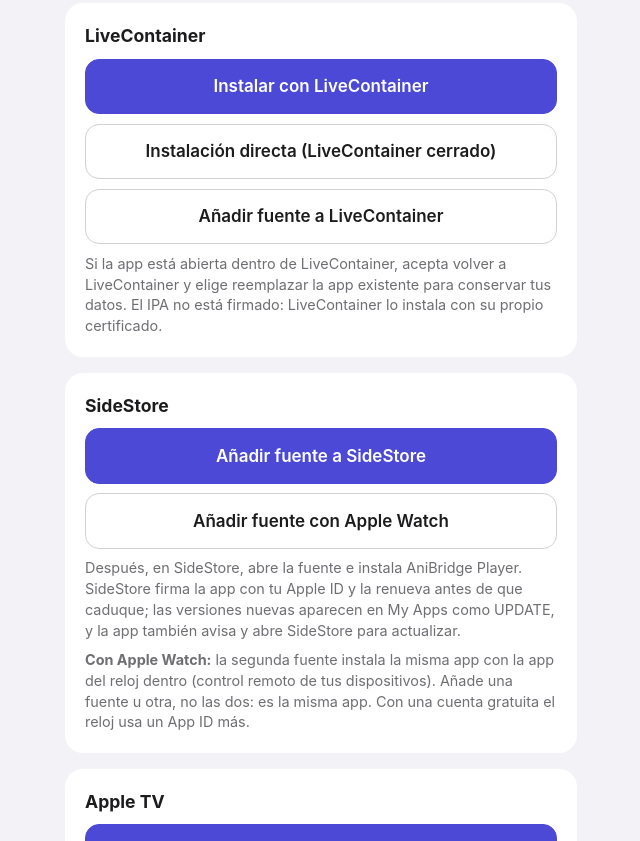
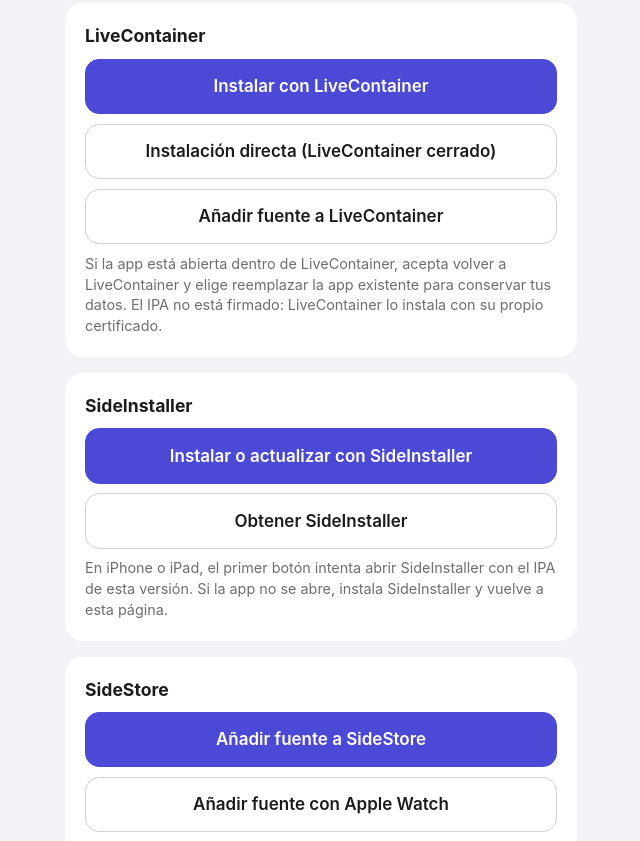
Before and after one commit to rsilva48/anksubbrd, a plain HTML site: page index.html in a window 1280 px wide. Shown: the part 345-1186 px from the top of the page, without its empty margins (319-959 px from the left). Drawn offline with Linux system fonts and the light colour scheme.

Commit message:
docs: update installation page

```diff
--- a/index.html
+++ b/index.html
@@ -41,6 +41,13 @@
       <a class="button" id="direct" href="#">Instalación directa (LiveContainer cerrado)</a>
       <a class="button" id="lc-source" href="#">Añadir fuente a LiveContainer</a>
       <p class="note">Si la app está abierta dentro de LiveContainer, acepta volver a LiveContainer y elige reemplazar la app existente para conservar tus datos. El IPA no está firmado: LiveContainer lo instala con su propio certificado.</p>
+    </div>
+
+    <div class="card">
+      <h2>SideInstaller</h2>
+      <a class="button primary" id="sideinstaller-open" href="https://sideinstaller.net/install.html">Instalar o actualizar con SideInstaller</a>
+      <a class="button" href="https://sideinstaller.net/install.html">Obtener SideInstaller</a>
+      <p class="note">En iPhone o iPad, el primer botón intenta abrir SideInstaller con el IPA de esta versión. Si la app no se abre, instala SideInstaller y vuelve a esta página.</p>
     </div>
 
     <div class="card">
@@ -107,6 +114,7 @@
     link('install', `livecontainer://open-web-page?url=${encodeURIComponent(btoa(itms))}`);
     link('direct', `livecontainer://install?url=${encodeURIComponent(ipa)}`);
     link('lc-source', `livecontainer://source?url=${encodeURIComponent(source)}`);
+    link('sideinstaller-open', `https://sideinstaller.net/open.html?url=${encodeURIComponent(ipa)}`);
     // SideStore installs and updates from the source. Its install?url= link
     // names the app after the IPA file and then refuses it (bundle ID
     // mismatch), so the page only adds the source.
```
